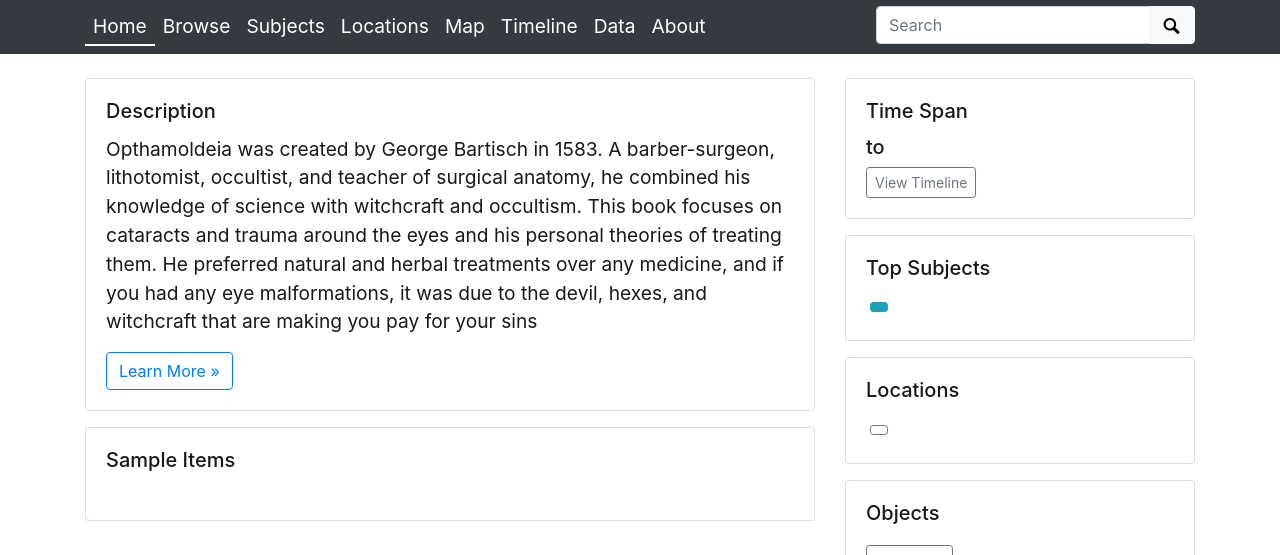
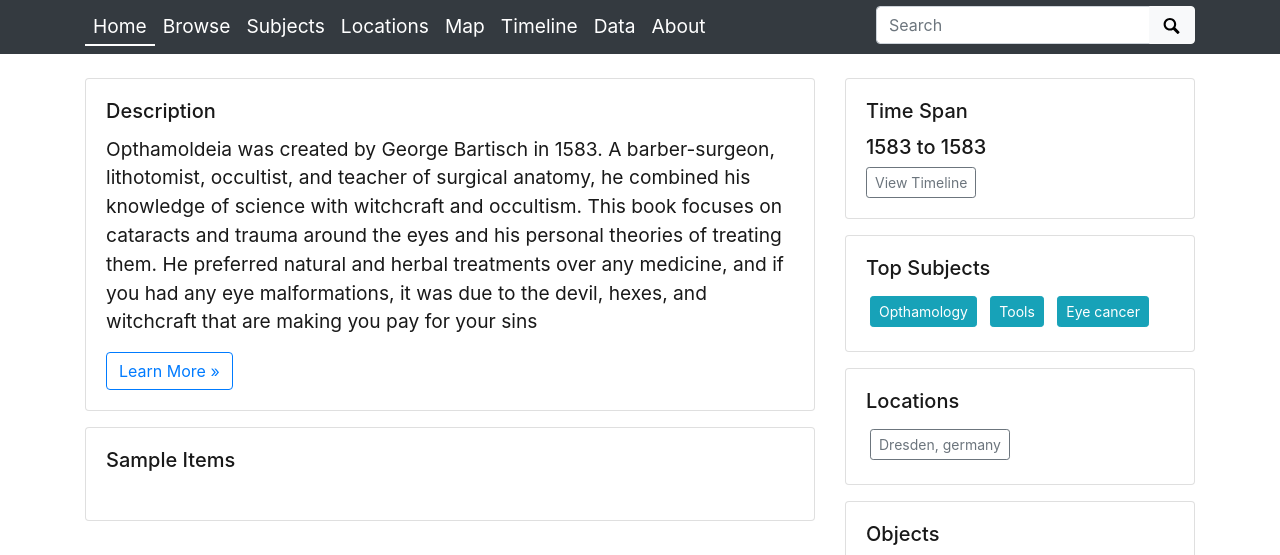
Before and after one commit to easeage/OphthalmodouleiaArchive, a Jekyll site: the page built from index.md, in a window 1280 px wide and 900 px high, cut to the strip 345-900 px from the top of the window. Built offline with Jekyll 4.4.1, drawn with Linux system fonts in a browser that asks for light colours; some of the changed lines change nothing that is shown.

Commit message:
Update _config.yml

```diff
--- a/_config.yml
+++ b/_config.yml
@@ -34,7 +34,7 @@ author: Ashlyn Belcher and Elisabeth Seage
 #
 # Set the metadata for your collection (the name of the csv file in your _data directory that describes the objects in your collection)
 # Use the filename of your CSV **without** the ".csv" extension! E.g. _data/demo-metadata.csv --> "demo-metadata"
-metadata: Eye-cancer-archive-metadata-2
+metadata: Eye-cancer-archive-metadata-3
 ##########
 # Site/Organization Branding
 #   Uncomment these and enter information for your organization (replacing the CDIL links and name below) if you'd like to brand your site with a logo
```
